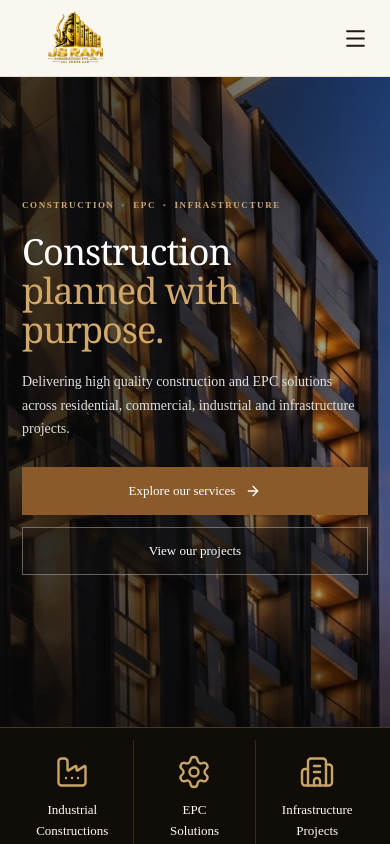
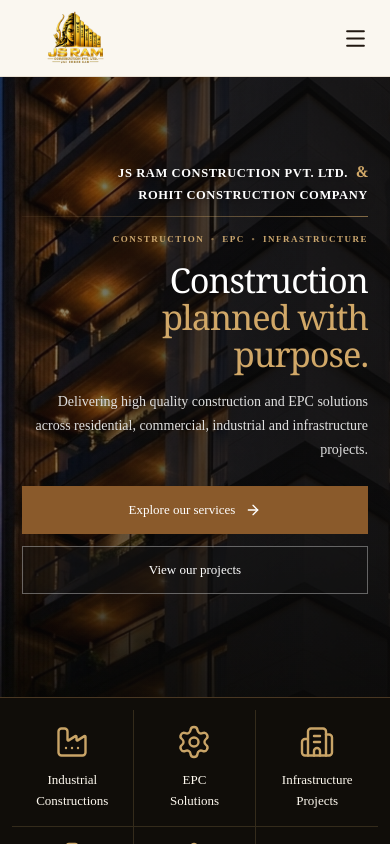
Before and after one commit to jsramconstructions-dev/js-ram-construction, a React (Vite) app in the folder frontend/: page / in a window 390 px wide. Shown: the top 844 px of the page. Built offline with nearby package versions, Linux system fonts and the light colour scheme; no server answers.

Commit message:
Deploy JS RAM Construction website

```diff
--- a/frontend/src/components/Hero.css
+++ b/frontend/src/components/Hero.css
@@ -6,12 +6,13 @@
   min-height: 85vh;
   display: flex;
   align-items: center;
+  justify-content: flex-end;
   padding: 80px 8%;
   overflow: hidden;
   box-sizing: border-box;
   background-color: #0d1117;
   background-image: url("/images/hero-construction.jpg");
-  background-position: 250% left;
+  background-position: left center;
   background-size: cover;
   background-repeat: no-repeat;
   color: #ffffff;
@@ -34,36 +35,81 @@
   animation: heroImageReveal 1.8s ease-out both;
 }
 
-/* GRADIENT OVERLAY */
+/* GRADIENT OVERLAY (DARKENED ON RIGHT FOR READABILITY, CLEAR ON LEFT FOR ARTWORK) */
 .hero-overlay {
   position: absolute;
   inset: 0;
   width: 100%;
   height: 100%;
   background: linear-gradient(
-    90deg,
-    rgba(10, 10, 10, 0.72) 0%,
-    rgba(10, 10, 10, 0.48) 38%,
-    rgba(10, 10, 10, 0.18) 70%,
+    270deg,
+    rgba(10, 10, 10, 0.80) 0%,
+    rgba(10, 10, 10, 0.56) 44%,
+    rgba(10, 10, 10, 0.22) 72%,
     rgba(10, 10, 10, 0.04) 100%
   );
   z-index: 1;
   pointer-events: none;
 }
 
-/* HERO CONTENT */
+/* HERO CONTENT (RIGHT-ALIGNED) */
 .hero-content {
   position: relative;
   z-index: 2;
   width: 100%;
-  max-width: 680px;
+  max-width: 700px;
   min-width: 0;
+  margin-left: auto;
+  text-align: right;
   animation: heroContentReveal 1.1s cubic-bezier(0.22, 1, 0.36, 1) 0.2s both;
+}
+
+/* DUAL COMPANY BRAND LOCKUP */
+.hero-brand-lockup {
+  width: 100%;
+  display: flex;
+  flex-wrap: wrap;
+  align-items: baseline;
+  justify-content: flex-end;
+  gap: 6px 8px;
+  margin: 0 0 14px;
+  animation: heroTextReveal 0.9s ease-out 0.25s both;
+}
+
+.hero-brand-name {
+  color: #ffffff;
+  font-size: clamp(12px, 1vw, 14.5px);
+  font-weight: 700;
+  letter-spacing: 0.65px;
+  line-height: 1.4;
+  text-transform: uppercase;
+  white-space: nowrap;
+  text-shadow: 0 2px 10px rgba(0, 0, 0, 0.5);
+}
+
+.hero-brand-separator {
+  color: #d1a868;
+  font-family: "Playfair Display", Georgia, "Times New Roman", serif;
+  font-size: clamp(14.5px, 1.18vw, 18px);
+  font-weight: 700;
+  line-height: 1;
+}
+
+.hero-brand-divider {
+  width: 100%;
+  height: 1px;
+  margin: 0 0 20px;
+  background: linear-gradient(
+    90deg,
+    rgba(209, 168, 104, 0.08) 0%,
+    rgba(209, 168, 104, 0.58) 100%
+  );
+  animation: heroTextReveal 0.9s ease-out 0.3s both;
 }
 
 /* EYEBROW CATEGORIES */
 .hero-eyebrow {
-  margin: 0 0 24px;
+  margin: 0 0 18px;
   color: #cda86f;
   font-size: 11px;
   font-weight: 600;
@@ -98,8 +144,8 @@
 
 /* DESCRIPTION */
 .hero-description {
-  max-width: 440px;
-  margin: 24px 0 36px;
+  max-width: 480px;
+  margin: 22px 0 32px auto;
   color: #e0e0e0;
   font-size: 15px;
   font-weight: 300;
@@ -112,6 +158,7 @@
   display: flex;
   flex-wrap: wrap;
   align-items: center;
+  justify-content: flex-end;
   gap: 16px;
   animation: heroTextReveal 1s ease-out 0.8s both;
 }
@@ -316,12 +363,30 @@
 @media (max-width: 900px) {
   .hero {
     min-height: 700px;
-    padding: 60px 5%;
-    background-position: 75% center;
+    padding: 64px 5% 84px;
+    background-position: 22% center;
   }
 
   .hero-content {
     max-width: 600px;
+  }
+
+  .hero-brand-lockup {
+    gap: 4px 8px;
+    margin-bottom: 12px;
+  }
+
+  .hero-brand-name {
+    font-size: clamp(12px, 1.65vw, 14.5px);
+    letter-spacing: 0.65px;
+  }
+
+  .hero-brand-divider {
+    margin-bottom: 16px;
+  }
+
+  .hero-eyebrow {
+    margin-bottom: 16px;
   }
 
   .hero h1 {
@@ -344,24 +409,48 @@
 /* MOBILE */
 @media (max-width: 540px) {
   .hero {
-    min-height: 650px;
-    padding: 48px 22px 80px;
-    background-position: 72% center;
+    min-height: 620px;
+    padding: 52px 22px 68px;
+    background-position: 22% center;
   }
 
   .hero-overlay {
     background: linear-gradient(
-      90deg,
-      rgba(10, 10, 10, 0.82) 0%,
-      rgba(10, 10, 10, 0.62) 55%,
-      rgba(10, 10, 10, 0.25) 100%
+      270deg,
+      rgba(10, 10, 10, 0.84) 0%,
+      rgba(10, 10, 10, 0.68) 60%,
+      rgba(10, 10, 10, 0.34) 100%
     );
   }
 
+  .hero-content {
+    max-width: 100%;
+    text-align: right;
+  }
+
+  .hero-brand-lockup {
+    gap: 4px 8px;
+    margin-bottom: 12px;
+  }
+
+  .hero-brand-name {
+    font-size: 12.5px;
+    letter-spacing: 0.6px;
+    white-space: normal;
+  }
+
+  .hero-brand-separator {
+    font-size: 15px;
+  }
+
+  .hero-brand-divider {
+    margin-bottom: 14px;
+  }
+
   .hero-eyebrow {
-    margin-bottom: 20px;
+    margin-bottom: 14px;
     font-size: 9px;
-    letter-spacing: 1.6px;
+    letter-spacing: 1.5px;
   }
 
   .hero-eyebrow span {
@@ -369,7 +458,7 @@
   }
 
   .hero h1 {
-    font-size: clamp(36px, 9vw, 46px);
+    font-size: clamp(34px, 8.8vw, 44px);
     letter-spacing: -1px;
     line-height: 1.08;
   }
@@ -380,7 +469,7 @@
 
   .hero-description {
     max-width: 100%;
-    margin: 20px 0 26px;
+    margin: 18px 0 24px auto;
     font-size: 14px;
     line-height: 1.7;
   }
@@ -409,6 +498,8 @@
   .hero,
   .hero::after,
   .hero-content,
+  .hero-brand-lockup,
+  .hero-brand-divider,
   .hero-eyebrow,
   .hero h1,
   .hero-description,
--- a/frontend/src/components/Hero.jsx
+++ b/frontend/src/components/Hero.jsx
@@ -42,6 +42,19 @@ function Hero() {
       <div className="hero-overlay"></div>
 
       <div className="hero-content">
+        <div
+          className="hero-brand-lockup"
+          aria-label="JS Ram Construction Pvt. Ltd. and Rohit Construction Company"
+        >
+          <span className="hero-brand-name">JS RAM CONSTRUCTION PVT. LTD.</span>
+          <span className="hero-brand-separator" aria-hidden="true">
+            &amp;
+          </span>
+          <span className="hero-brand-name">ROHIT CONSTRUCTION COMPANY</span>
+        </div>
+
+        <div className="hero-brand-divider" aria-hidden="true"></div>
+
         <p className="hero-eyebrow">
           CONSTRUCTION <span>•</span> EPC <span>•</span> INFRASTRUCTURE
         </p>
```
